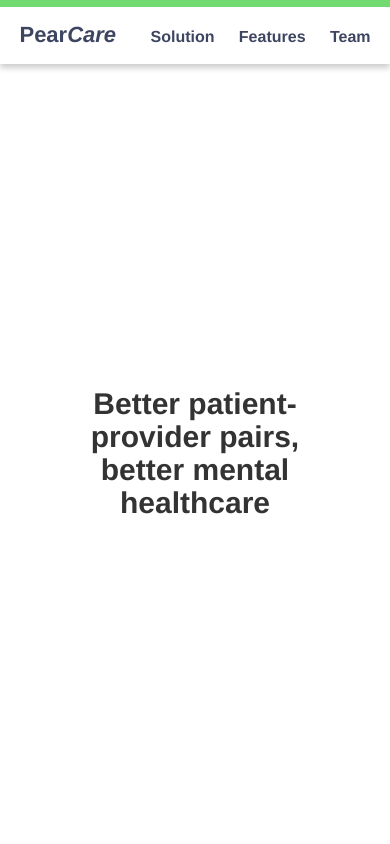
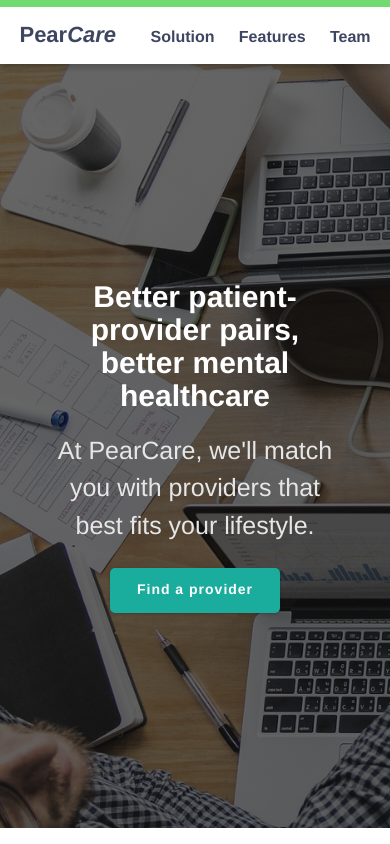
Before and after one commit to ngomichael/PearCare-Landing-Page, a Gatsby site: page / in a window 390 px wide. Shown: the top 844 px of the page. Built offline with nearby package versions, Linux system fonts and the light colour scheme; Gatsby itself is replaced by a stand-in of ours.

Commit message:
added hero image

```diff
--- /dev/null
+++ b/src/components/Button/Button.js
@@ -0,0 +1,34 @@
+import React from 'react'
+import PropTypes from 'prop-types'
+import classNames from 'classnames'
+import styles from './Button.module.css'
+
+export const TYPES = {
+  PRIMARY: 'primary',
+  WARNING: 'warning',
+  DANGER: 'danger',
+  SUCCESS: 'success',
+}
+
+export const SIZES = {
+  SMALL: 'small',
+  MEDIUM: 'medium',
+  LARGE: 'large',
+}
+
+export const Button = ({ children }) => {
+  const btnClass = classNames(
+    styles.button,
+    styles[TYPES.PRIMARY],
+    styles[SIZES.MEDIUM]
+  )
+  return (
+    <button type="text" className={btnClass}>
+      {children}
+    </button>
+  )
+}
+
+Button.propTypes = {
+  children: PropTypes.node.isRequired,
+}
--- /dev/null
+++ b/src/components/Button/Button.module.css
@@ -0,0 +1,63 @@
+.button {
+  font-size: 16px;
+  font-weight: 600;
+  border-radius: 5px;
+  letter-spacing: 1px;
+  color: white;
+  outline: none;
+  border: none;
+  box-shadow: 0 1px 3px hsla(0, 0%, 0%, 0.2);
+  transition: background-color 300ms ease;
+}
+
+.button:hover {
+  cursor: pointer;
+}
+
+.primary {
+  background-color: hsl(174, 74%, 39%);
+}
+
+.primary:hover {
+  background-color: hsl(180, 100%, 20%);
+}
+
+.warning {
+}
+
+.danger {
+}
+
+.success {
+}
+
+.small {
+  height: 38px;
+  width: 100px;
+}
+
+.medium {
+  height: 50px;
+  width: 200px;
+}
+
+.large {
+  height: 50px;
+  width: 270px;
+}
+
+@media (max-width: 768px) {
+  .button {
+    font-size: 14px;
+  }
+
+  .medium {
+    height: 45px;
+    width: 170px;
+  }
+
+  .large {
+    height: 45px;
+    width: 250px;
+  }
+}
--- a/src/components/Header/header.module.css
+++ b/src/components/Header/header.module.css
@@ -1,5 +1,5 @@
 .container {
-  position: fixed;
+  position: sticky;
   display: flex;
   justify-content: center;
   border-top: 7px solid #71da71;
--- a/src/components/Hero/Hero.js
+++ b/src/components/Hero/Hero.js
@@ -1,16 +1,23 @@
 import React from 'react'
 import styles from './Hero.module.css'
+import { Button } from '../Button/Button'
 
 const Hero = () => {
   return (
     <div className={styles.container}>
-      <div className={styles.sloganContainer}>
-        <h1 className={styles.slogan}>
-          Better patient-provider pairs, better mental healthcare
-        </h1>
+      <div className={styles.sloganButtonContainer}>
+        <div className={styles.sloganContainer}>
+          <h1 className={styles.slogan}>
+            Better patient-provider pairs, better mental healthcare
+          </h1>
+          <p className={styles.supplementaryText}>
+            At PearCare, we'll match you with providers that best fits your
+            lifestyle.
+          </p>
+        </div>
+        <Button>Find a provider</Button>
       </div>
     </div>
   )
 }
-
 export default Hero
--- a/src/components/Hero/Hero.module.css
+++ b/src/components/Hero/Hero.module.css
@@ -1,11 +1,19 @@
 .container {
   display: flex;
-  justify-content: space-around;
+  justify-content: center;
   align-items: center;
   flex-wrap: wrap;
-  width: 80%;
-  height: 80vh;
-  margin: 125px 0 100px 0;
+  width: 100%;
+  /* height: 800px; */
+  /* height: 100%; */
+  background-color: hsla(0, 0%, 0%, 0.55);
+  background: linear-gradient(rgba(20, 20, 20, 0.65), rgba(20, 20, 20, 0.65)),
+    url('../../images/help.jpg');
+  background-size: cover;
+
+  /* background-image: url('../../images/help.jpg'); */
+  height: calc(100vh - 80px);
+  /* margin: 200px 0 150px 0; */
 }
 
 .image {
@@ -15,9 +23,30 @@
   border-radius: 50%;
 }
 
+.undraw {
+  min-width: 475px;
+}
+
 .sloganContainer {
-  width: 50%;
+  width: 75%;
   text-align: center;
+  color: white;
+}
+
+.sloganButtonContainer {
+  display: flex;
+  flex-direction: column;
+  align-items: center;
+}
+
+.supplementaryText {
+  font-size: 25px;
+  color: rgb(230, 230, 230);
+  line-height: 1.5;
+}
+
+.buttonContainer {
+  display: inline;
 }
 
 .slogan {
@@ -26,19 +55,18 @@
 }
 
 @media (max-width: 1040px) {
-  .container {
+  /* .container {
     justify-content: center;
   }
-
   .sloganContainer {
     width: 80%;
     text-align: center;
-  }
+  } */
 }
 
 @media (max-width: 768px) {
   .container {
-    padding: 100px 0 100px 0;
+    /* padding: 100px 0 100px 0; */
   }
 
   .image {
--- a/src/pages/index.module.css
+++ b/src/pages/index.module.css
@@ -8,6 +8,15 @@
 .hero {
   display: flex;
   justify-content: center;
+  height: 100vh;
+  width: 100%;
+  max-width: 100%;
+}
+
+.valueProps {
+  display: flex;
+  justify-content: center;
+  /* height: 800px; */
   width: 100%;
   max-width: 1400px;
 }
@@ -17,13 +26,7 @@
   justify-content: center;
   width: 100%;
   max-width: 1400px;
-}
-
-.valueProps {
-  display: flex;
-  justify-content: center;
-  width: 100%;
-  max-width: 1400px;
+  /* height: 800px; */
 }
 
 .teamMembers {
```
Also changed, not shown: src/images/help.jpg (added).
